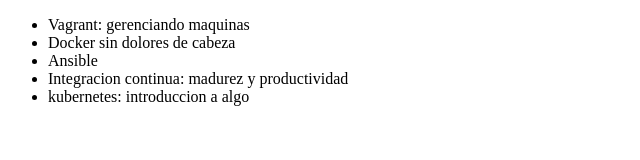
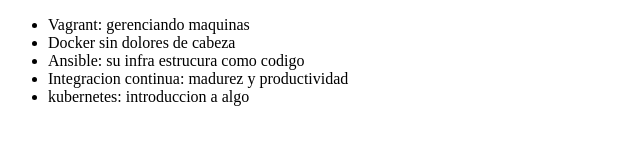
Before and after one commit to alvarezjp/alura-git, a plain HTML site: page index.html in a window 1280 px wide. Shown: the whole page, without its empty margins (0-640 px from the left). Drawn offline with Linux system fonts and the light colour scheme.

Commit message:
modificando elnombre de ansible

```diff
--- a/index.html
+++ b/index.html
@@ -8,7 +8,7 @@
      <ul>
          <li> Vagrant: gerenciando maquinas </li>
          <li> Docker sin dolores de cabeza</li>
-         <li> Ansible </li>
+         <li> Ansible: su infra estrucura como codigo</li>
          <li> Integracion continua: madurez y productividad</li>
          <li>kubernetes: introduccion a algo</li>
      </ul>
```
